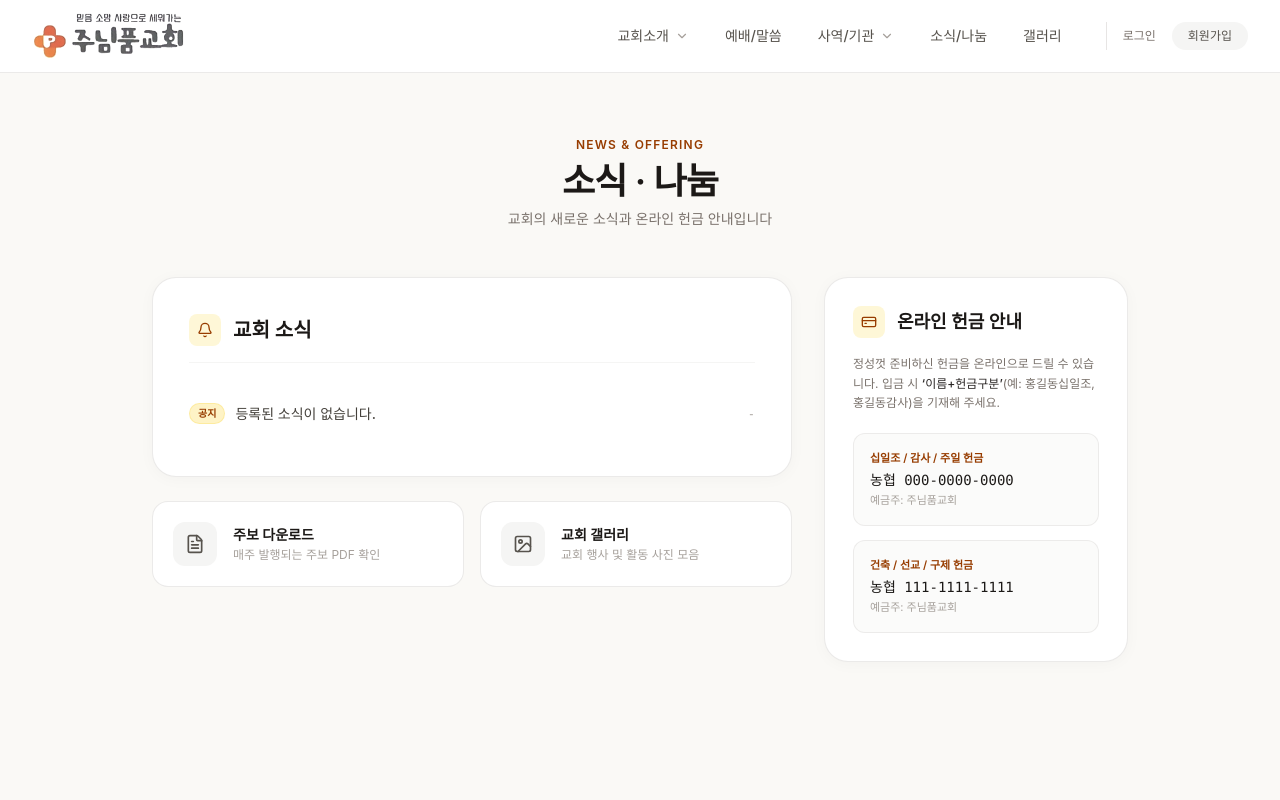
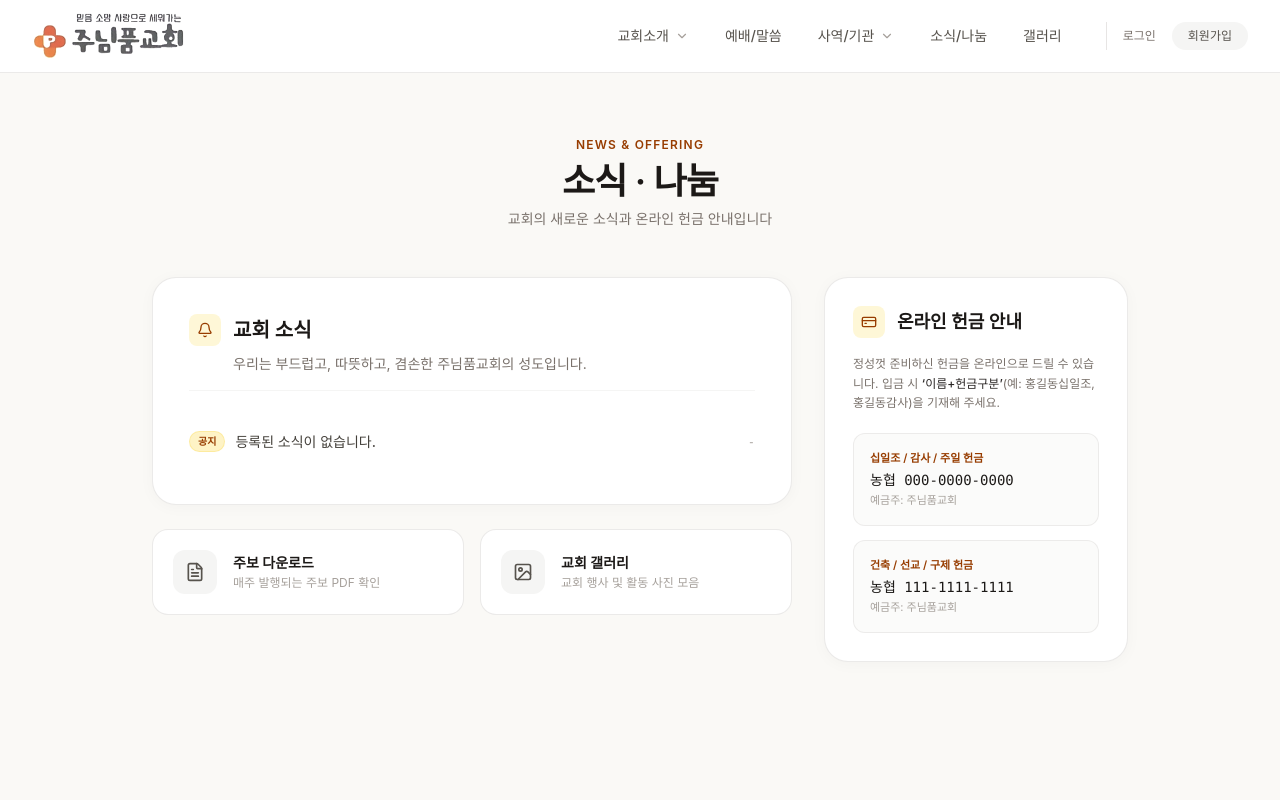
Before and after one commit to darkgentlejbs-max/junimpum_church, a Next.js app: page /news in a window 1280 px wide. Shown: the top 800 px of the page. Built offline with nearby package versions, Linux system fonts and the light colour scheme; no server answers; a web font is replaced by a local one.

Commit message:
Add subtext to news page banner

```diff
--- a/src/app/news/page.tsx
+++ b/src/app/news/page.tsx
@@ -32,13 +32,16 @@ export default async function NewsPage() {
           {/* Main Content Area (Notices) */}
           <div className="lg:col-span-2 space-y-6">
             <section className="bg-white p-7 sm:p-9 rounded-3xl shadow-[0_2px_16px_rgba(0,0,0,0.03)] border border-stone-200/80">
-              <div className="flex items-center justify-between mb-6 pb-4 border-b border-stone-100">
-                <div className="flex items-center gap-3">
-                  <div className="w-8 h-8 rounded-lg bg-amber-100/70 text-amber-800 flex items-center justify-center">
-                    <Bell size={16} />
+              <div className="mb-6 pb-4 border-b border-stone-100">
+                <div className="flex items-center justify-between mb-2">
+                  <div className="flex items-center gap-3">
+                    <div className="w-8 h-8 rounded-lg bg-amber-100/70 text-amber-800 flex items-center justify-center">
+                      <Bell size={16} />
+                    </div>
+                    <h2 className="text-xl font-semibold text-stone-900">교회 소식</h2>
                   </div>
-                  <h2 className="text-xl font-semibold text-stone-900">교회 소식</h2>
                 </div>
+                <p className="text-sm text-stone-500 pl-[44px]">우리는 부드럽고, 따뜻하고, 겸손한 주님품교회의 성도입니다.</p>
               </div>
               <ul className="divide-y divide-stone-100">
                 {notices.map((notice: any) => (
```
